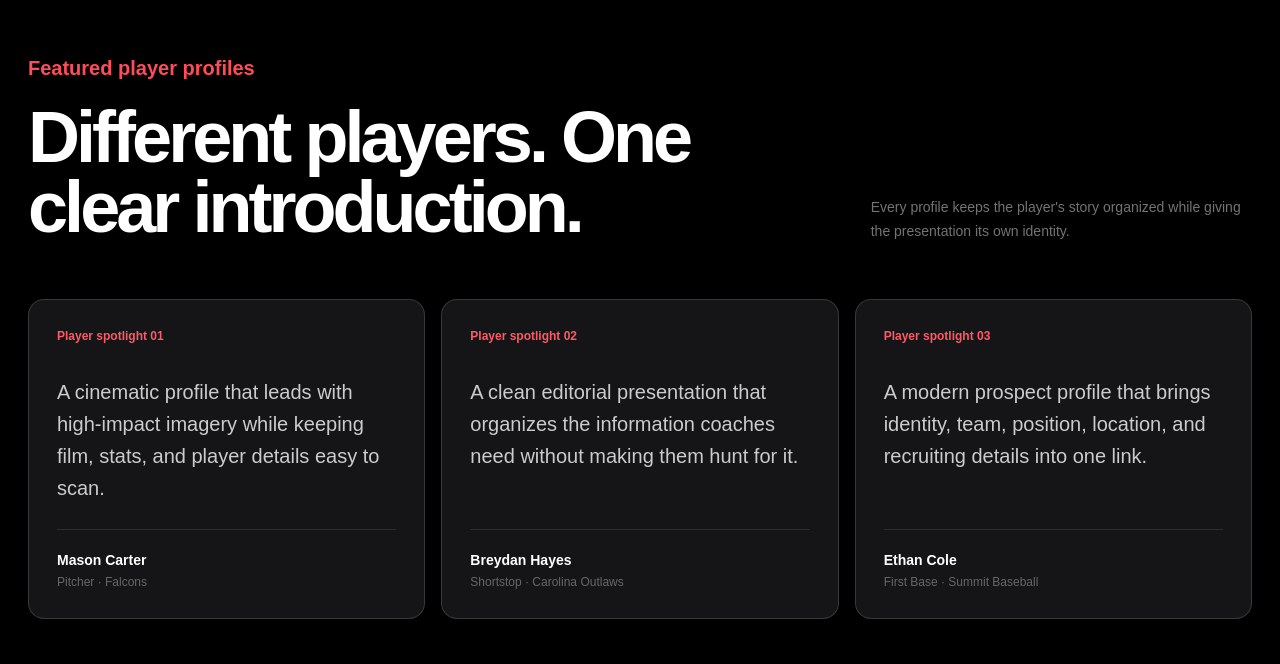
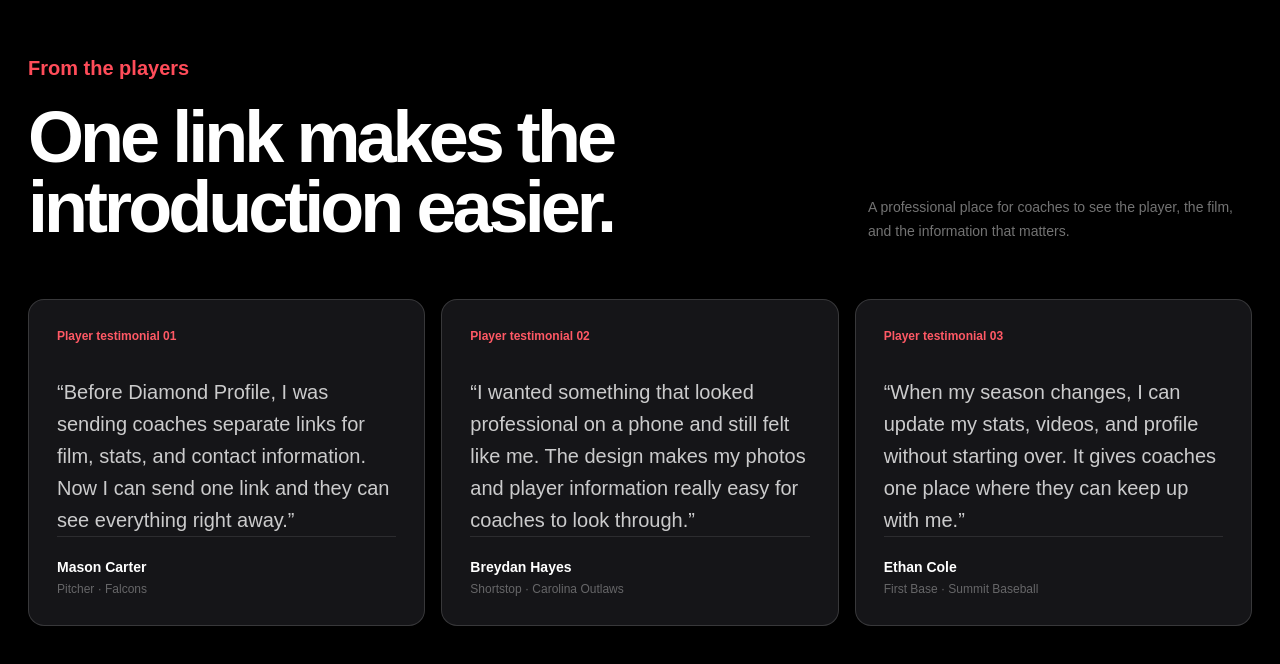
Before and after one commit to dylandirosa98/baseball-portfolio, a Next.js app: page / in a window 1280 px wide. Shown: the part 8426-9090 px from the top of the page. Built offline with nearby package versions, Linux system fonts and the light colour scheme; no server answers.

Commit message:
Rewrite player testimonials

```diff
--- a/src/app/page.tsx
+++ b/src/app/page.tsx
@@ -61,9 +61,9 @@
 ];
 
 const testimonials = [
-  { copy: "A cinematic profile that leads with high-impact imagery while keeping film, stats, and player details easy to scan.", person: "Mason Carter", detail: "Pitcher · Falcons" },
-  { copy: "A clean editorial presentation that organizes the information coaches need without making them hunt for it.", person: "Breydan Hayes", detail: "Shortstop · Carolina Outlaws" },
-  { copy: "A modern prospect profile that brings identity, team, position, location, and recruiting details into one link.", person: "Ethan Cole", detail: "First Base · Summit Baseball" },
+  { quote: "Before Diamond Profile, I was sending coaches separate links for film, stats, and contact information. Now I can send one link and they can see everything right away.", person: "Mason Carter", detail: "Pitcher · Falcons" },
+  { quote: "I wanted something that looked professional on a phone and still felt like me. The design makes my photos and player information really easy for coaches to look through.", person: "Breydan Hayes", detail: "Shortstop · Carolina Outlaws" },
+  { quote: "When my season changes, I can update my stats, videos, and profile without starting over. It gives coaches one place where they can keep up with me.", person: "Ethan Cole", detail: "First Base · Summit Baseball" },
 ];
 
 function ProductWindow() {
@@ -330,16 +330,16 @@
       </section>
 
       <section className="mx-auto max-w-[1360px] px-4 py-28 sm:px-7 sm:py-36">
-        <p className="text-xl font-semibold text-[#ff4c59]">Featured player profiles</p>
+        <p className="text-xl font-semibold text-[#ff4c59]">From the players</p>
         <div className="mt-5 flex flex-col justify-between gap-6 lg:flex-row lg:items-end">
-          <h2 className="max-w-4xl text-5xl font-bold leading-[.98] tracking-[-0.055em] sm:text-7xl">Different players. One clear introduction.</h2>
-          <p className="max-w-sm text-sm leading-6 text-white/45">Every profile keeps the player&apos;s story organized while giving the presentation its own identity.</p>
+          <h2 className="max-w-4xl text-5xl font-bold leading-[.98] tracking-[-0.055em] sm:text-7xl">One link makes the introduction easier.</h2>
+          <p className="max-w-sm text-sm leading-6 text-white/45">A professional place for coaches to see the player, the film, and the information that matters.</p>
         </div>
         <div className="mt-14 grid gap-4 lg:grid-cols-3">
           {testimonials.map((testimonial, index) => (
             <article key={testimonial.person} className="flex min-h-80 flex-col rounded-2xl border border-white/15 bg-[#151518] p-7">
-              <span className="text-xs font-semibold text-[#ff5965]">Player spotlight {String(index + 1).padStart(2, "0")}</span>
-              <p className="mt-8 text-xl font-medium leading-8 text-white/78">{testimonial.copy}</p>
+              <span className="text-xs font-semibold text-[#ff5965]">Player testimonial {String(index + 1).padStart(2, "0")}</span>
+              <blockquote className="mt-8 text-xl font-medium leading-8 text-white/78">“{testimonial.quote}”</blockquote>
               <div className="mt-auto border-t border-white/10 pt-5"><p className="text-sm font-semibold">{testimonial.person}</p><p className="mt-1 text-xs text-white/35">{testimonial.detail}</p></div>
             </article>
           ))}
```
